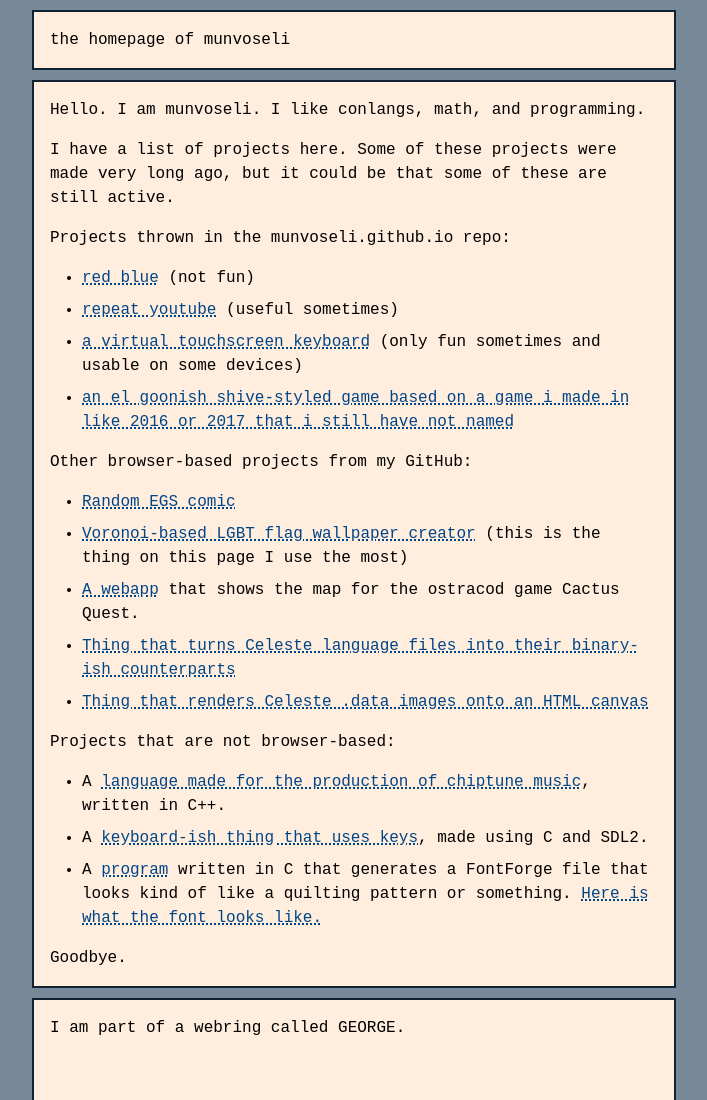
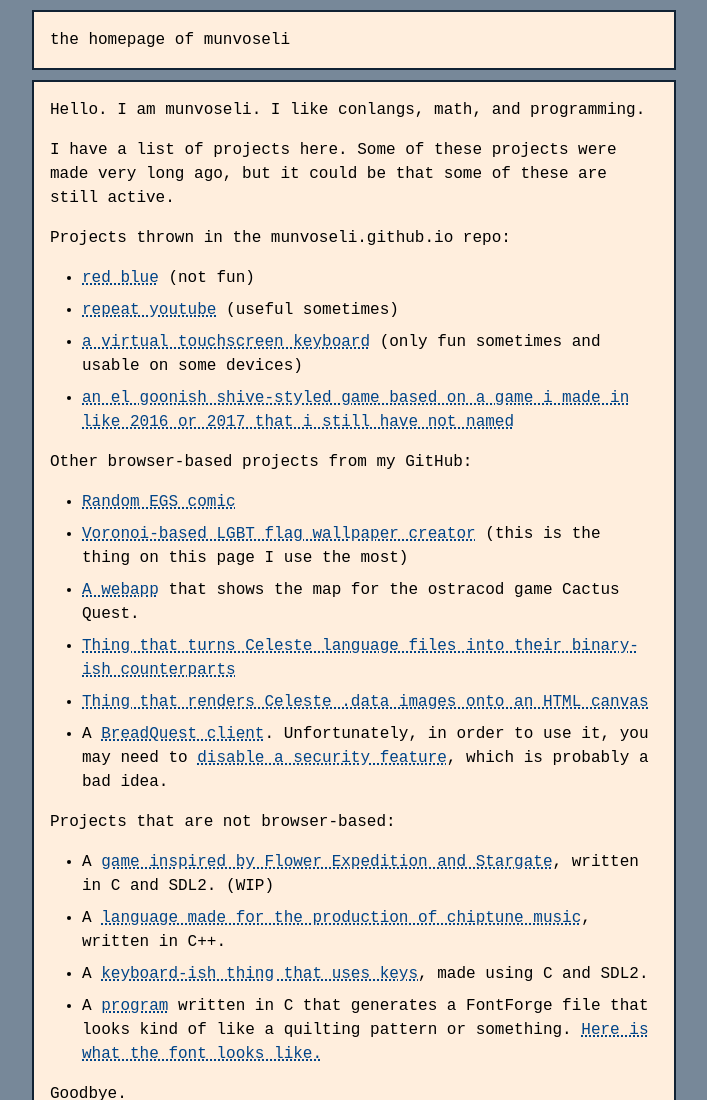
Before and after one commit to munvoseli/munvoseli.github.io, a plain HTML site: page index.html in a window 1280 px wide. Shown: the top 1100 px of the page, without its empty margins (286-993 px from the left). Drawn offline with Linux system fonts and the light colour scheme; grey boxes are pictures that could not be loaded.

Commit message:
game stuff

```diff
--- a/index.html
+++ b/index.html
@@ -28,10 +28,11 @@
 	<li><a href="/cactus-quest-mapper/">A webapp</a> that shows the map for the ostracod game Cactus Quest.</li>
 	<li><a href="/celeste-text-formatter/celestetextexport.html">Thing that turns Celeste language files into their binary-ish counterparts</a></li>
 	<li><a href="/celeste-image-extractor/celesteimage.html">Thing that renders Celeste .data images onto an HTML canvas</a></li>
-	<li style="display: none;">A <a href="https://munvoseli.github.io/breadquest-client/socket.html">BreadQuest client</a>.  If you are signed in to BreadQuest, the WebSocket from the custom client uses the same auth stuff (hopefully).  However, you may need to <a href="https://stackoverflow.com/questions/11768221/firefox-websocket-security-issue">disable a security feature</a> in order to get it to work if you're using it from local files.  Although I'm including it here, I made it mostly for me, and I haven't written any documentation on how to use it.</li>
+	<li>A <a href="https://munvoseli.github.io/breadquest-client/socket.html">BreadQuest client</a>.  Unfortunately, in order to use it, you may need to <a href="https://stackoverflow.com/questions/11768221/firefox-websocket-security-issue">disable a security feature</a>, which is probably a bad idea.</li>
       </ul>
       <p>Projects that are not browser-based:</p>
       <ul>
+	<li>A <a href="https://github.com/munvoseli/gate-expedition">game inspired by Flower Expedition and Stargate</a>, written in C and SDL2.  (WIP)</li>
 	<li>A <a href="https://github.com/munvoseli/mauve-audio">language made for the production of chiptune music</a>, written in C++.</li>
 	<li>A <a href="https://github.com/munvoseli/keyboard-of-hospitality">keyboard-ish thing that uses keys</a>, made using C and SDL2.</li>
 	<li>A <a href="https://github.com/munvoseli/quilt-font/">program</a> written in C that generates a FontForge file that looks kind of like a quilting pattern or something.  <a href="/quilt-font/index.html">Here is what the font looks like.</a></li>
@@ -42,6 +43,7 @@
       <p>I am part of a webring called GEORGE.</p>
       <div class="iframe-wrapper">
 	<iframe height="50" src="https://george.gh0.pw/embed.cgi?munvoseli&c_bg=%23aaa" style="border:none;width:100%;"></iframe>
+	<!-- https://a.gh0.pw/thread/120 -->
       </div>
     </footer>
   </body>
```
